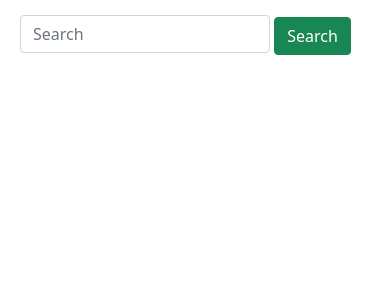
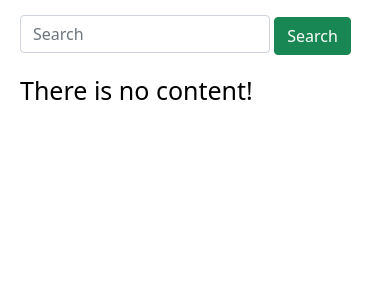
Before and after one commit to kaiserkonok/kaiserkonok-blog, a Django app: page /blog/ in a window 390 px wide. Shown: the part 85-385 px from the top of the page. Run offline with Django 3.2, Linux system fonts and the light colour scheme; data that the repository does not hold is empty.

Commit message:
updated blog and home html

```diff
--- a/static/css/blog.css
+++ b/static/css/blog.css
@@ -14,10 +14,18 @@
   width: 300px;
 }
 
+.message {
+  margin-top: 20px;
+}
+
 
 @media screen and (max-width: 410px) {
   .search-box {
     width: 250px;
+  }
+
+  .message h1 {
+    font-size: 25px;
   }
 }
 
@@ -25,4 +33,8 @@
   .search-box {
     width: 150px;
   }
+
+  .message h1 {
+    font-size: 20px;
+  }
 }
--- a/templates/blog.html
+++ b/templates/blog.html
@@ -28,17 +28,17 @@
     </form>
   </div>
 
-  {% for post in posts %}
-
-  <!--   container start -->
+  {% if posts %} {% for post in posts %}
+  <!-- container start -->
   <div class="container">
     <div class="thumbnail">
-      <a href="{% url 'post_detail' post.id %}"
-        ><img
+      <a href="{% url 'post_detail' post.id %}">
+        <img
           class="thumbnail_image"
           src="{{ post.thumbnail.url }}"
           alt="{{ post.title }}"
-      /></a>
+        />
+      </a>
     </div>
     <div class="content">
       <div class="post_title">
@@ -46,16 +46,18 @@
           <h1>{{ post.title }}</h1>
         </a>
       </div>
-      <div class="post_description">{{ post.content | truncatechars:115}}</div>
-
+      <div class="post_description">{{ post.content | truncatechars:115 }}</div>
       <div class="publish_time">
         <small>{{ post.created_at }}</small>
       </div>
     </div>
   </div>
-  <!--   container end -->
-
-  {% endfor %}
+  <!-- container end -->
+  {% endfor %} {% else %}
+  <div class="message">
+    <h1>There is no content!</h1>
+  </div>
+  {% endif %}
 </div>
 <!--  main end  -->
 
```
Also changed, not shown: templates/home.html (+15 -11 lines).
